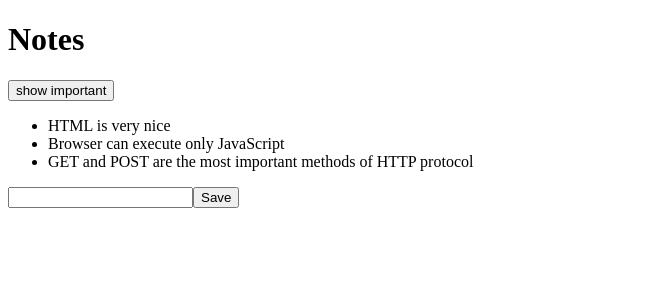
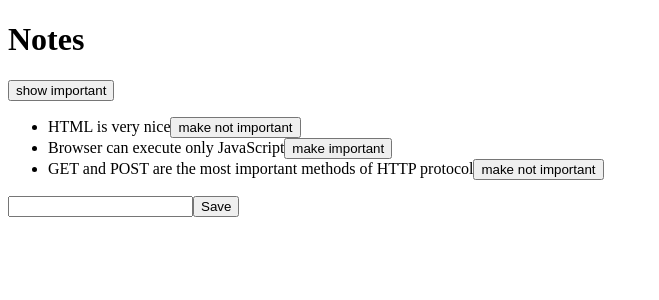
Before and after one commit to 15ambm/FullStackOpen, a React (Create React App) app in the folder Part 2/examples/: page / in a window 1280 px wide. Shown: the top 300 px of the page, without its empty margins (0-659 px from the left). Built offline with nearby package versions, Linux system fonts and the light colour scheme; data requests are answered from the project's data file.

Commit message:
- moved interaction with the server into its own module - added the ability to toggle the importance of notes and update the server - introduced some basic promise error handling

```diff
--- a/Part 2/examples/src/App.js
+++ b/Part 2/examples/src/App.js
@@ -1,6 +1,7 @@
 import React, { useState, useEffect } from 'react'
 import Note from "./components/Note";
 import axios from 'axios';
+import noteService from "./services/notes";
 
 const App = (props) => {
 
@@ -9,15 +10,16 @@
     const [showAll, setShowAll] = useState(true)
 
     useEffect(() => {
-      console.log("effect")
-      axios
-        .get('http://localhost:3001/notes')
-        .then(response => {
-          console.log('response ');
-          setNotes(response.data)
+      noteService
+        .getAll()
+        .then(initialResponse => {
+          setNotes(initialResponse)
+        })
+        .catch(error => {
+          alert(`there has been a problem`)
         })
     }, [])
-    console.log('render', notes.length, 'notes')
+
 
     const addNote = (event) => {
       event.preventDefault()
@@ -27,13 +29,39 @@
         important: Math.random() < 0.5,
         id: notes.length + 1
       }
-      setNotes(notes.concat(noteObject))
-      setNewNote('')
+
+      noteService
+        .create(noteObject)
+        .then(response =>{
+           setNotes(notes.concat(response))
+           setNewNote('')
+          })
     }
 
     const handleNoteChange = (event) => {
       console.log(event.target.value)
       setNewNote(event.target.value)
+    }
+
+    const toggleNoteImportance = (id) => {
+      console.log("toggle id ", id)
+
+      const url = `http://localhost:3001/notes/${id}`
+      const note = notes.find(n => n.id === id)
+      const changedNote = {...note, important: !note.important}
+
+      noteService
+        .update(id, changedNote)
+        .then(response => {
+          console.log(response)
+          setNotes(notes.map(note => note.id !== id ? note : response))
+        })
+        .catch(error => {
+          alert(`there has been a problem`)
+          setNotes(notes.filter(n => id !== n.id))
+        })
+
+
     }
 
     const notesToShow = showAll ? notes : notes.filter(note => note.important)
@@ -48,7 +76,7 @@
         </div>
         <ul>
           {notesToShow.map(note =>
-            <Note key={note.id} note={note}/>
+            <Note key={note.id} note={note} toggleImportance={() => toggleNoteImportance(note.id)}/>
             )}
         </ul>
         <form onSubmit={addNote}>
--- a/Part 2/examples/src/components/Note.js
+++ b/Part 2/examples/src/components/Note.js
@@ -1,9 +1,18 @@
 import React from 'react'
 
-const Note = ({note}) => {
-    return (
-      <li>{note.content}</li>
+
+const Note = ({note, toggleImportance}) => {
+
+  const label = note.important ? "make not important" : "make important"
+
+  return (
+      <li>
+        {note.content}
+  <button onClick={toggleImportance}>{label}</button>
+      </li>
     )
   }
 
+
+
 export default Note
--- /dev/null
+++ b/Part 2/examples/src/services/notes.js
@@ -0,0 +1,21 @@
+
+
+import axios from "axios";
+const baseURL = "http://localhost:3001/notes"
+
+const getAll = () => {
+    const request = axios.get(baseURL)
+    return request.then(response => response.data)
+}
+
+const create = newObject => {
+    const request = axios.post(baseURL, newObject)
+    return request.then(response => response.data)
+}
+
+const update = (id, newObject) => {
+    const request = axios.put(`${baseURL}/${id}`, newObject)
+    return request.then(response => response.data)
+}
+
+export default { getAll, create, update}
```
